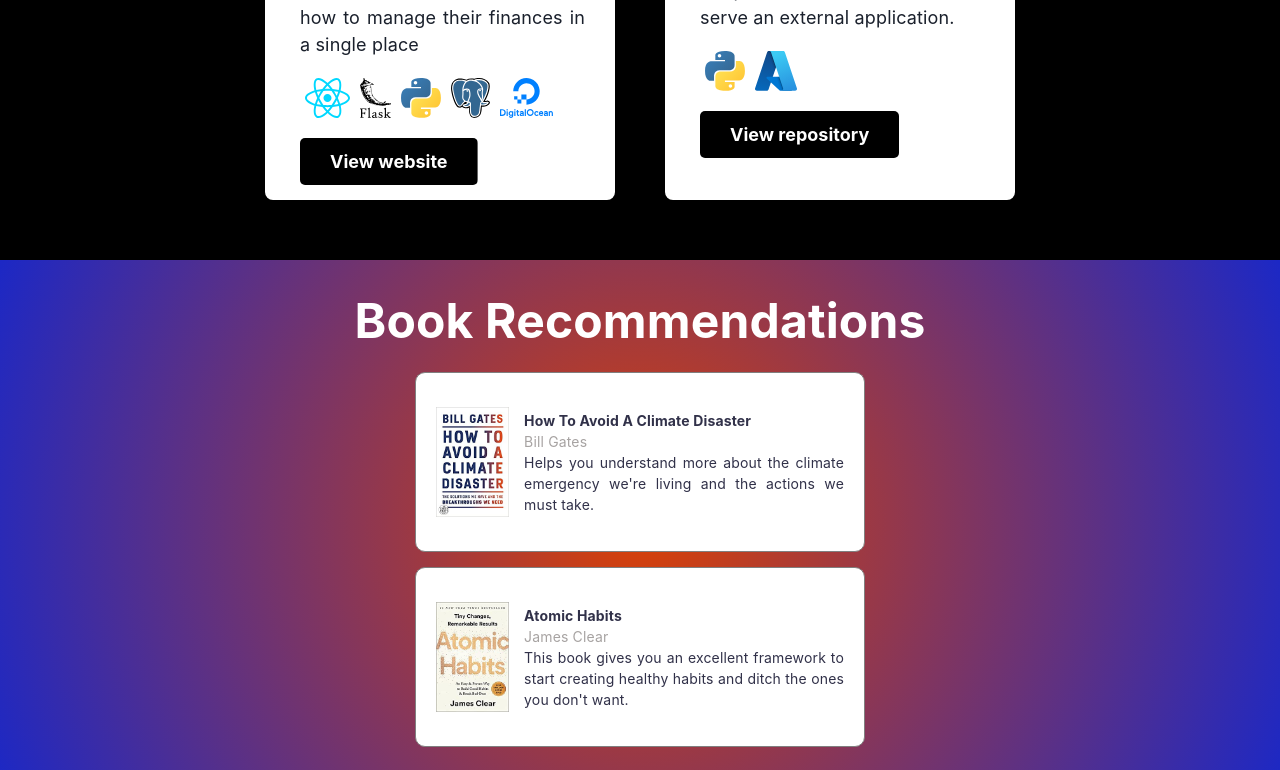
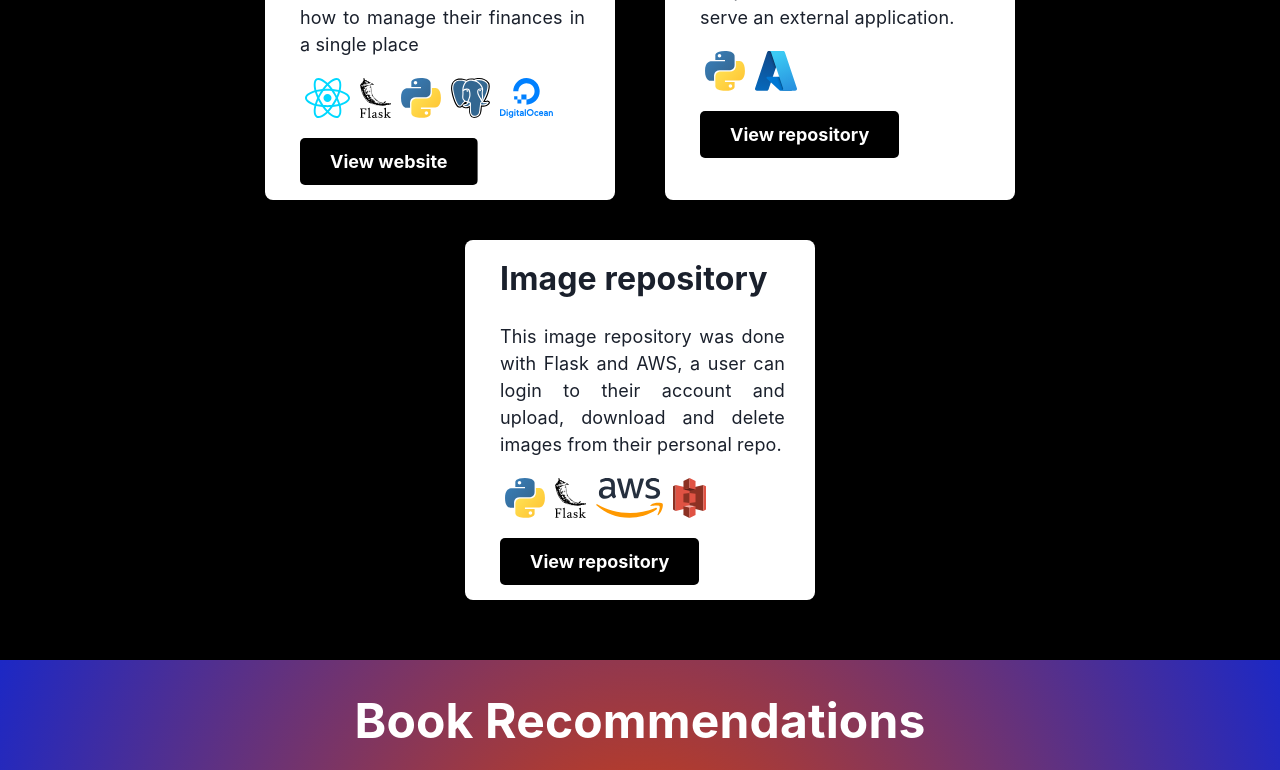
Before and after one commit to AlexTorres88/personal-website-v2, a React (Create React App) app: page / in a window 1280 px wide. Shown: the part 1861-2631 px from the top of the page. Built offline with nearby package versions, Linux system fonts and the light colour scheme.

Commit message:
Feature: Add image-repo project

```diff
--- a/src/modules/home/Projects.jsx
+++ b/src/modules/home/Projects.jsx
@@ -6,15 +6,19 @@ import FlaskLogo from '../../assets/flask.svg'
 import PGLogo from '../../assets/postgresql.svg'
 import DO from '../../assets/digital-ocean.svg'
 import Azure from '../../assets/microsoft-azure.svg'
+import AWS from '../../assets/aws.svg'
+import S3 from '../../assets/aws-s3.svg'
 
 const Projects = () => {
 
     const pine_project = [[ReactLogo, 40, 40], [FlaskLogo, 40, 40], [PythonLogo, 40, 40], [PGLogo, 40, 40], [DO, 40, 40]];
     const azure_web_scraper = [[PythonLogo, 40, 40], [Azure, 40, 40]]
+    const image_repo = [[PythonLogo, 40, 40], [FlaskLogo, 40, 40], [AWS, 40, 40], [S3, 40, 40]]
     return (
         <div className="projects-wrapper">
             <ProjectCard title="Pine" btn="View website" link="https://pine.mx" desc="A mobile application where people can track all of their spending, check their credit score and receive advice on how to manage their finances in a single place" icons={pine_project}/>
             <ProjectCard title="Web scraper" btn="View repository" desc="This project's objective is to scrape crypto prices from CoinMarketCap using Beautiful Soup and an Azure Function to serve an external application." link="https://github.com/AlexTorres88/azure-crypto-scraper" icons={azure_web_scraper}/>
+            <ProjectCard title="Image repository" btn="View repository" desc="This image repository was done with Flask and AWS, a user can login to their account and upload, download and delete images from their personal repo." link="https://github.com/AlexTorres88/shopify-challenge" icons={image_repo} />
         </div>
     );
 };
```
Also changed, not shown: src/assets/aws-s3.svg (added), src/assets/aws.svg (added).
